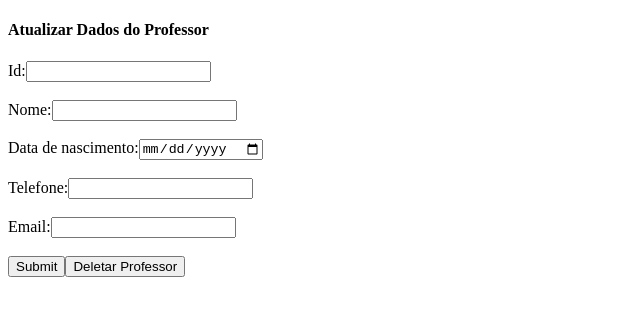
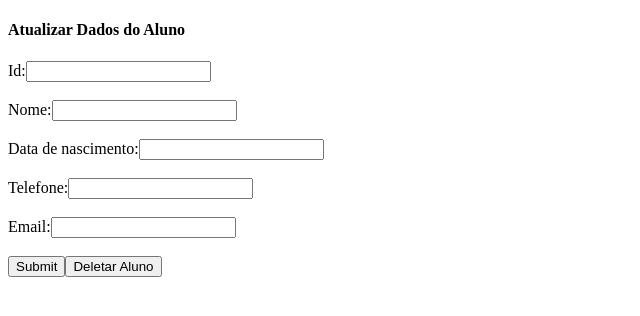
Before and after one commit to felipe-SBC/autonotas-Frontend, a React (Create React App) app: page /aluno/update in a window 1280 px wide. Shown: the top 316 px of the page, without its empty margins (0-640 px from the left). Built offline with nearby package versions, Linux system fonts and the light colour scheme; no server answers.

Commit message:
:bug: fix(App): correção do nome do componente UpdateAluno

```diff
--- a/src/App.js
+++ b/src/App.js
@@ -5,6 +5,7 @@ import GetProfessor from "./components/Professor/getProfessor";
 import UpdateProfessor from "./components/Professor/updateProfessor";
 import CreateAluno from "./components/Aluno/createAluno";
 import GetAluno from "./components/Aluno/getAluno";
+import UpdateAluno from "./components/Aluno/updateAluno"
 const App = () => {
   return (
     <Router>
@@ -13,7 +14,7 @@ const App = () => {
         <Route path="/professor/update" element={<UpdateProfessor />} />
         <Route path="/professor/get" element={<GetProfessor />} />
         <Route path="/aluno/create" element={<CreateAluno />} />
-        <Route path="/aluno/update" element={<UpdateProfessor />} />
+        <Route path="/aluno/update" element={<UpdateAluno />} />
         <Route path="/aluno/get" element={<GetAluno />} />
       </Routes>
     </Router>
```
